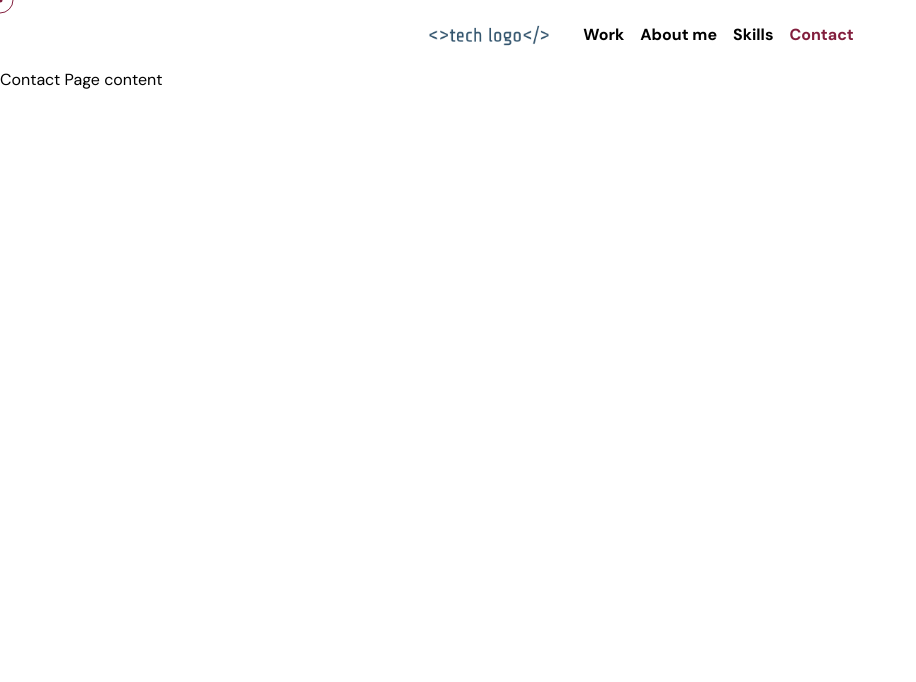
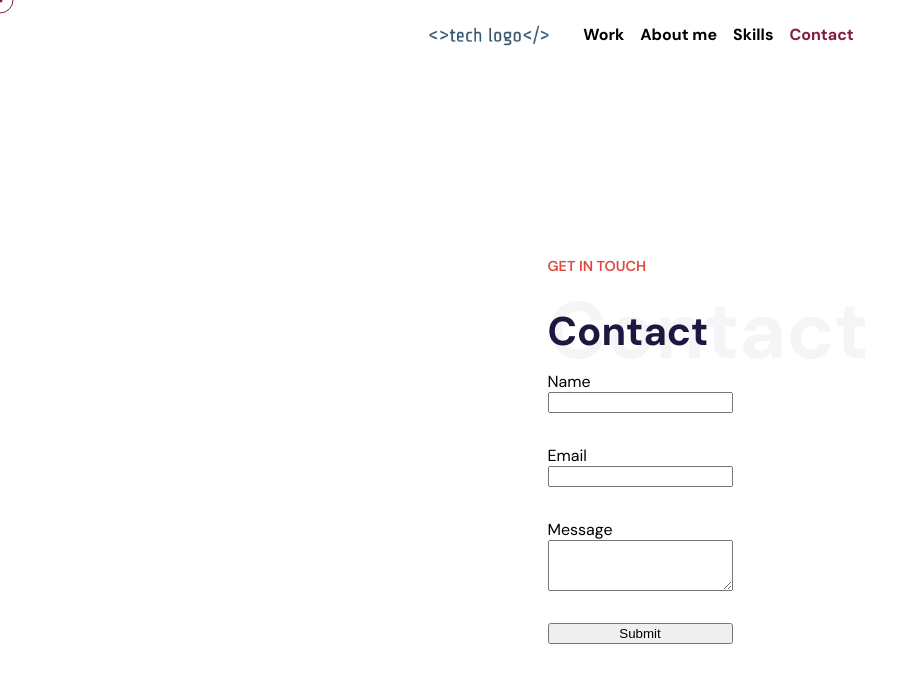
Before and after one commit to consultolab/portfolio, a Nuxt app: page /contact in a window 1280 px wide. Shown: the top 682 px of the page, without its empty margins (0-916 px from the left). Built offline with nearby package versions, Linux system fonts and the light colour scheme.

Commit message:
Started to work on the contact page

```diff
--- a/pages/contact.vue
+++ b/pages/contact.vue
@@ -1,3 +1,130 @@
 <template>
-	<div>Contact Page content</div>
+	<div class="page-content container">
+		<div class="contact-page">
+			<div class="info">
+				<div class="label">Get in touch</div>
+				<div class="title-container">
+					<div class="title-shadow">Contact</div>
+					<div class="title">Contact</div>
+				</div>
+				<div class="contact-form">
+					<form @submit.prevent="submitForm">
+						<div class="form-row">
+							<label>Name</label>
+							<input v-model="form.name" type="text" />
+						</div>
+						<div class="form-row">
+							<label>Email</label>
+							<input v-model="form.email" type="text" />
+						</div>
+						<div class="form-row">
+							<label>Message</label>
+							<textarea
+								v-model="form.message"
+								name="message"
+								rows="3"
+							></textarea>
+						</div>
+						<div class="form-row">
+							<button type="submit">Submit</button>
+						</div>
+					</form>
+				</div>
+			</div>
+		</div>
+	</div>
 </template>
+
+<script setup lang="ts">
+	import { ref } from 'vue';
+
+	const form = ref({
+		name: '',
+		email: '',
+		message: '',
+	});
+
+	const loading = ref(false);
+
+	const submitForm = async () => {
+		loading.value = true;
+		console.log(form.value);
+	};
+</script>
+
+<style scoped>
+	.contact-page {
+		width: 100%;
+		display: flex;
+		flex-direction: row;
+		align-items: center;
+	}
+	.info {
+		padding: 3rem 5rem;
+	}
+	.label {
+		font-size: 0.9rem;
+		font-weight: 600;
+		text-transform: uppercase;
+		color: rgb(var(--tint-orange));
+		margin-bottom: 1rem;
+	}
+	.title-container {
+		display: flex;
+		position: relative;
+		align-items: center;
+	}
+	.title {
+		font-size: 2.5rem;
+		font-weight: 700;
+		line-height: 5rem;
+		position: relative;
+		display: block;
+		z-index: 1;
+		color: rgb(var(--primary));
+	}
+	.title-shadow {
+		font-size: 5rem;
+		font-weight: 700;
+		position: absolute;
+		z-index: 0;
+		line-height: 5rem;
+		top: 0;
+		left: 0;
+		color: rgb(var(--secondary));
+	}
+	.form-row {
+		display: flex;
+		flex-direction: column;
+		margin-bottom: 2rem;
+	}
+
+	@media screen and (max-width: 768px) {
+		.contact-page {
+			flex-direction: column-reverse;
+		}
+		.title-shadow {
+			font-size: 4rem;
+		}
+		.info {
+			width: 100%;
+			padding: 6rem 1rem 2rem 1rem;
+		}
+	}
+
+	@media screen and (min-width: 769px) and (max-width: 1024px) {
+		.info {
+			padding: 2rem;
+		}
+		.title-shadow {
+			min-width: 30rem;
+		}
+	}
+
+	@media screen and (max-width: 1024px) {
+		.container {
+			padding-left: 1.5rem;
+			padding-right: 1.5rem;
+		}
+	}
+</style>
```
